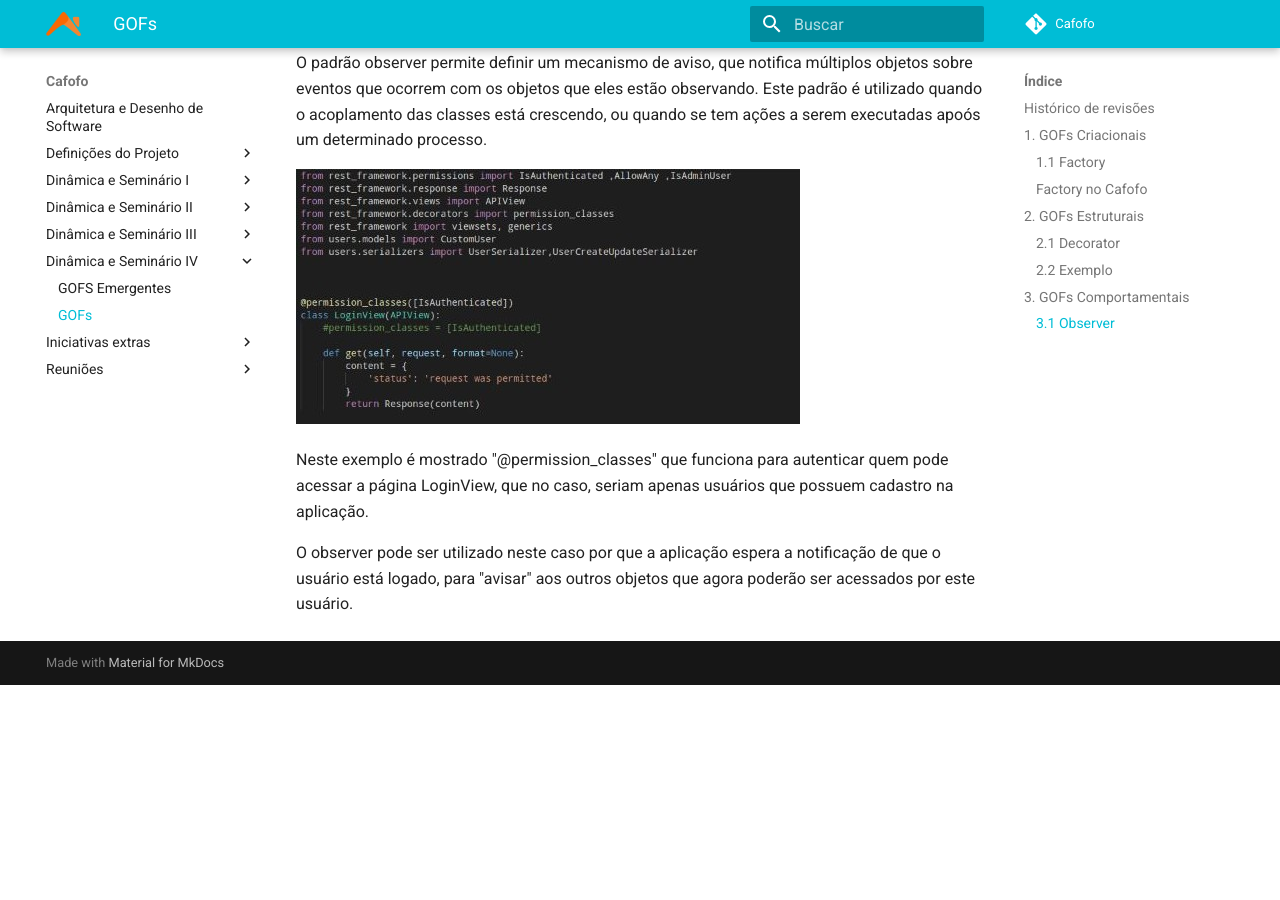
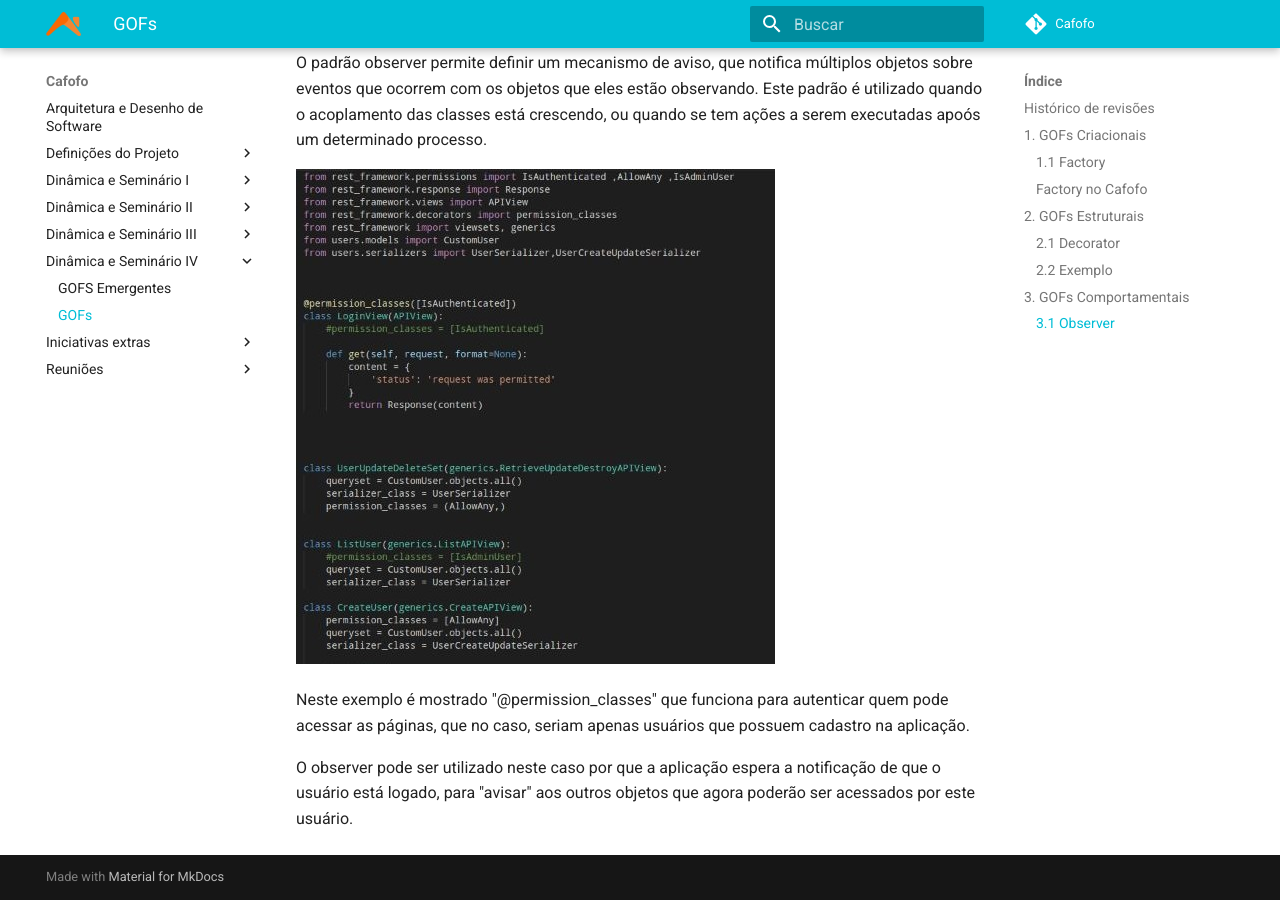
Before and after one commit to desenho-2019/Wiki, an MkDocs documentation site: the page built from docs/Dinâmica e Seminário IV/gofs_padroes.md, in a window 1280 px wide and 900 px high, scrolled down 3956 px. Built offline with MkDocs 1.6.1 and Material for MkDocs 9.7.7, drawn with Linux system fonts in a browser that asks for light colours; before the commit the page ends 4641 px from its top, so only the background shows below that.

Commit message:
Mudando imagem e corrigindo texto

```diff
--- a/docs/Dinâmica e Seminário IV/gofs_padroes.md
+++ b/docs/Dinâmica e Seminário IV/gofs_padroes.md
@@ -134,6 +134,6 @@ O Padrão Decorator tem como característica o seguinte:
 O padrão observer permite definir um mecanismo de aviso, que notifica múltiplos objetos sobre eventos que ocorrem com os objetos que eles estão observando.
 Este padrão é utilizado quando o acoplamento das classes está crescendo, ou quando se tem ações a serem executadas apoós um determinado processo.
 
-![Observer](img/ObserverGOF.jpg)</p>
-Neste exemplo é mostrado "@permission_classes" que funciona para autenticar quem pode acessar a página LoginView, que no caso, seriam apenas usuários que possuem cadastro na aplicação.</p>
+![Observer](img/ObsGOF.jpg)</p>
+Neste exemplo é mostrado "@permission_classes" que funciona para autenticar quem pode acessar as páginas, que no caso, seriam apenas usuários que possuem cadastro na aplicação.</p>
 O observer pode ser utilizado neste caso por que a aplicação espera a notificação de que o usuário está logado, para "avisar" aos outros objetos que agora poderão ser acessados por este usuário.
```
Also changed, not shown: docs/Dinâmica e Seminário IV/img/ObsGOF.jpg (added), docs/Dinâmica e Seminário IV/img/ObserverGOF.jpg (deleted).
